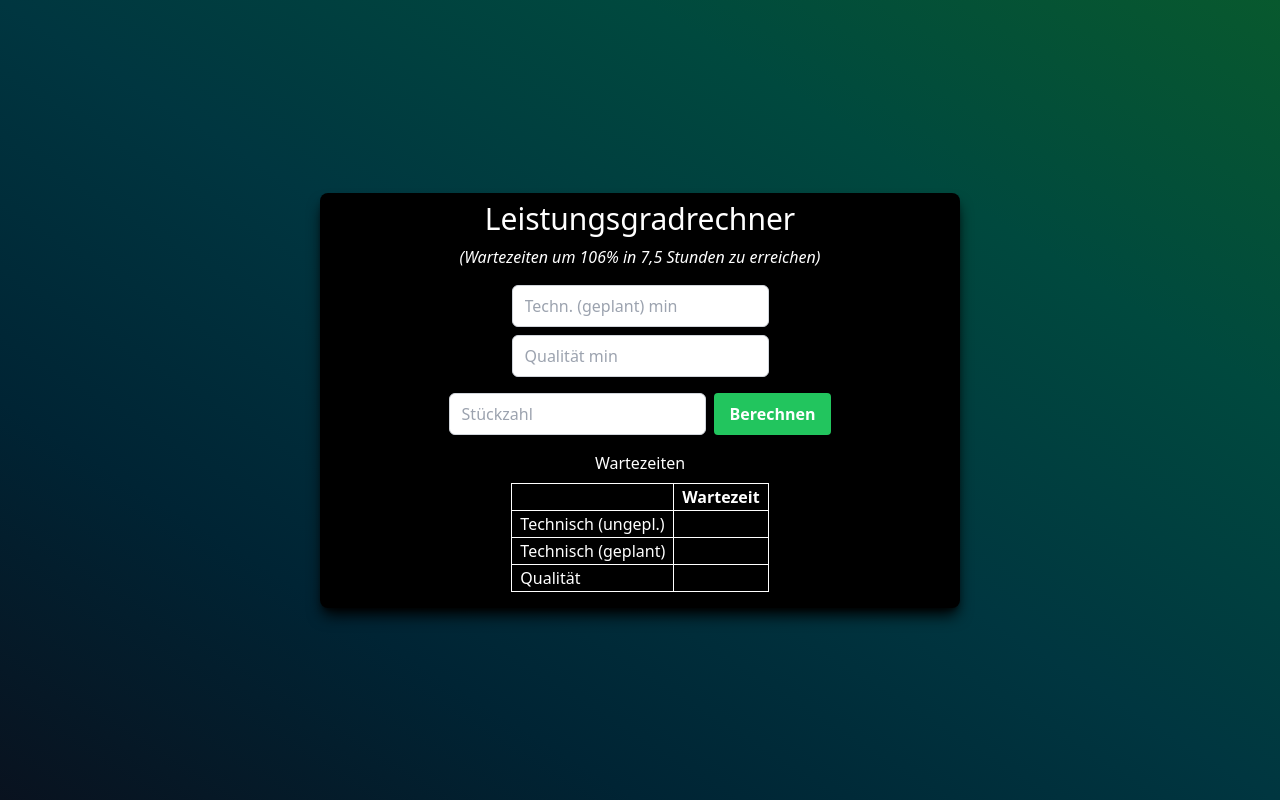
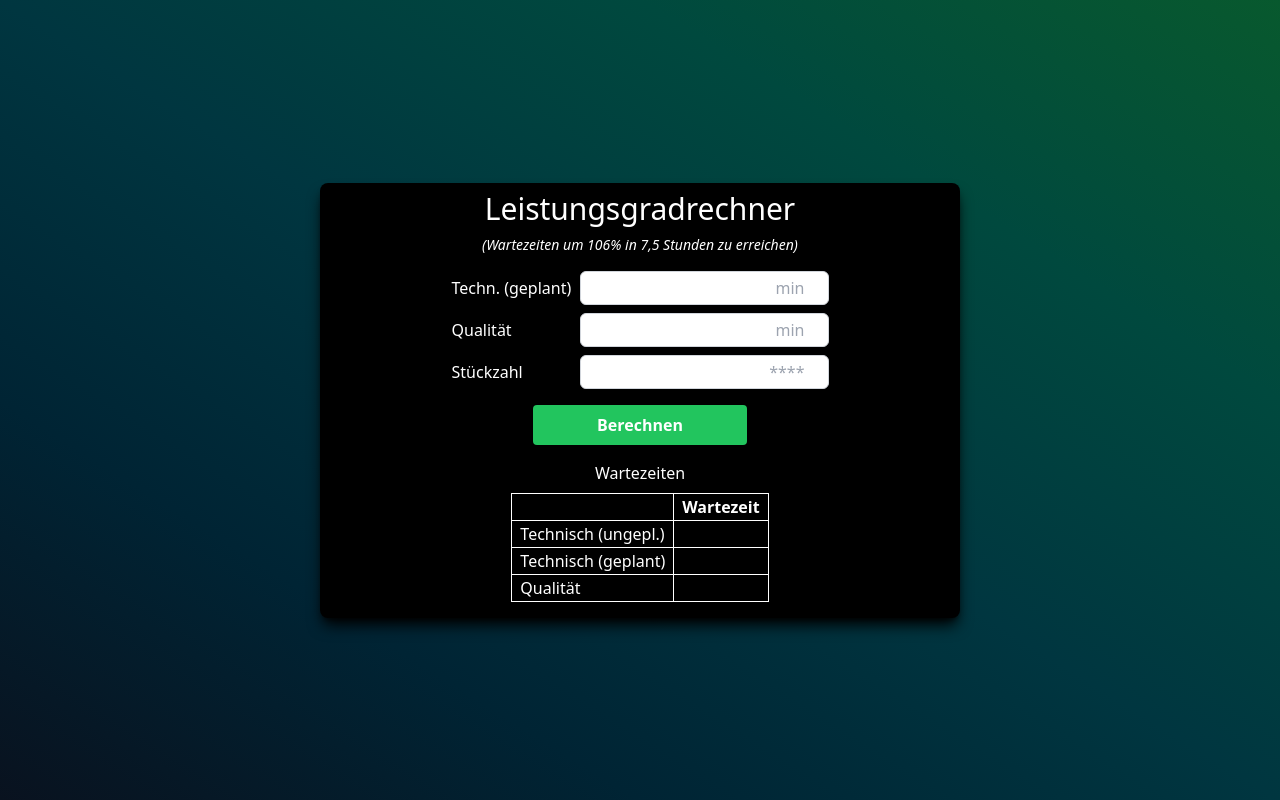
Before and after one commit to SimonHoefling/LSTG-Calculator, a Next.js app: page / in a window 1280 px wide. Built offline with nearby package versions, Linux system fonts and the light colour scheme.

Commit message:
Changed styling/layout of my component

```diff
--- a/pages/index.tsx
+++ b/pages/index.tsx
@@ -53,38 +53,50 @@ export default function Home() {
     <main className="flex justify-center items-center min-h-screen">
       <div className="container mx-5 w-full md:w-1/2 shadow-lg shadow-black rounded-lg bg-black">
         <h1 className='text-3xl text-center mt-2 text-white'>Leistungsgradrechner</h1>
-        <h1 className="text-md italic text-center mt-2 px-2 text-white">(Wartezeiten um 106% in 7,5 Stunden zu erreichen)</h1>
+        <h1 className="text-sm italic text-center mt-2 px-2 text-white">(Wartezeiten um 106% in 7,5 Stunden zu erreichen)</h1>
 
         <div className="mt-4 flex justify-center">
           <div className="flex flex-col mx-5">
+            <div className="flex items-center mb-2">
+              <label htmlFor="technischInput" className="text-white mr-2" style={{ width: '120px' }}>Techn. (geplant)</label>
               <input
+                id="technischInput"
                 type="number"
-              className="border border-gray-300 text-black rounded-md px-3 py-2 mb-2"
-              placeholder="Techn. (geplant) min"
+                className="border border-gray-300 text-black rounded-md px-2 py-1 text-right"
+                placeholder="min"
                 value={technischInputValue}
                 onChange={handleTechnischInputChange}
               />
+            </div>
+            <div className="flex items-center mb-2">
+              <label htmlFor="qualitatInput" className="text-white mr-2" style={{ width: '120px' }}>Qualität</label>
               <input
+                id="qualitatInput"
                 type="number"
-              className="border border-gray-300 text-black rounded-md px-3 py-2"
-              placeholder="Qualität min"
+                className="border border-gray-300 text-black rounded-md px-2 py-1 text-right"
+                placeholder="min"
                 value={qualitatInputValue}
                 onChange={handleQualitatInputChange}
               />
             </div>
+            <div className="flex items-center">
+              <label htmlFor="stuckzahlInput" className="text-white mr-2" style={{ width: '120px' }}>Stückzahl</label>
+              <input
+                id="stuckzahlInput"
+                type="number"
+                className="border border-gray-300 text-black rounded-md px-2 py-1 text-right"
+                placeholder="****"
+                value={inputValue}
+                onChange={handleInputChange}
+              />
+            </div>
+          </div>
         </div>
 
         <div className="mt-4 flex justify-center">
-          <div className="flex mx-5">
-            <input
-              type="number"
-              className="border border-gray-300 text-black rounded-md px-3 py-2 mr-2"
-              placeholder="Stückzahl"
-              value={inputValue}
-              onChange={handleInputChange}
-            />
+  <div className="flex mx-5 w-full md:w-1/3">
     <button
-              className="bg-green-500 hover:bg-green-700 text-white font-bold py-2 px-4 rounded"
+      className="bg-green-500 hover:bg-green-700 text-white font-bold py-2 px-4 rounded w-full"
       onClick={() => {
         handleCalculate();
         handleAddToTable();
@@ -94,6 +106,7 @@ export default function Home() {
     </button>
   </div>
 </div>
+
         <h2 className='text-center mt-4 mb-2 text-white'>Wartezeiten</h2>
 
         {/* Centered Table with 2 columns and 3 rows */}
```
Also changed, not shown: 1 other file (tests, documents, lock files or other folders). Lines whose indentation alone changed are shown as unchanged.
